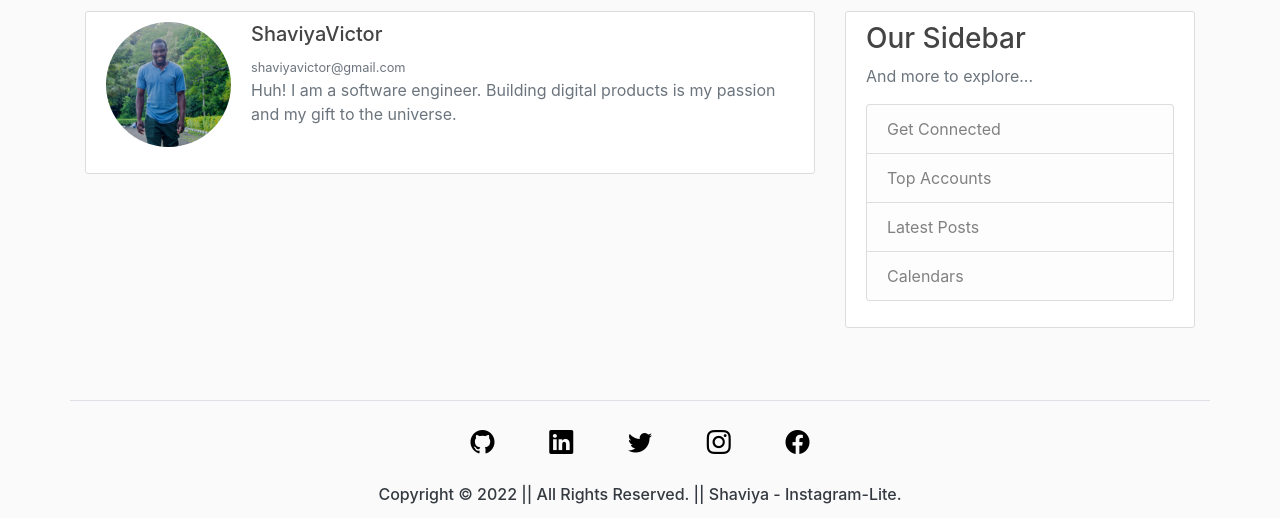
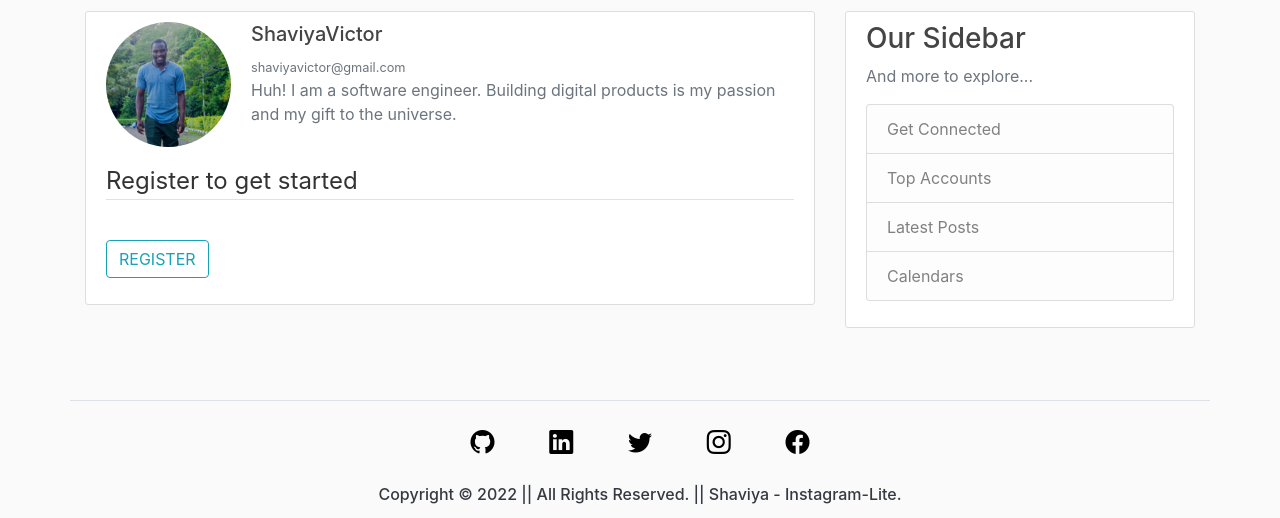
Before and after one commit to ShaviyaVictor/instagram_lite, a Django app: page /profile/ in a window 1280 px wide. Shown: the part 69-587 px from the top of the page. Run offline with Django 4.2, Linux system fonts and the light colour scheme; a user stored in the database is signed in; data comes from the database, SQL or seed files in the repository; some libraries are stand-ins or nearby versions.

Commit message:
Create update forms template in the profile template

```diff
--- a/users/templates/users/profile.html
+++ b/users/templates/users/profile.html
@@ -1,6 +1,6 @@
 {% extends "blog/base.html" %}
 
-
+{% load crispy_forms_tags %}
 
 
 {% block content %}
@@ -17,7 +17,30 @@
         <p class="text-secondary">{{ user.profile.bio }}</p>
       </div>
     </div>
-    <!-- FORM HERE -->
+
+    <!-- UPDATE FORM HERE -->
+    <form method="POST">
+
+      {% csrf_token %}
+
+      <fieldset class="form-group">
+
+          <legend class="border-bottom mb-4">
+            Register to get started
+          </legend>
+
+          {{ form | crispy }}
+
+      </fieldset>
+
+      <div class="form-group">
+          <button class="btn btn-outline-info" type="submit">
+            REGISTER
+          </button>
+      </div>
+
+  </form>
+
   </div>
 
 
```
